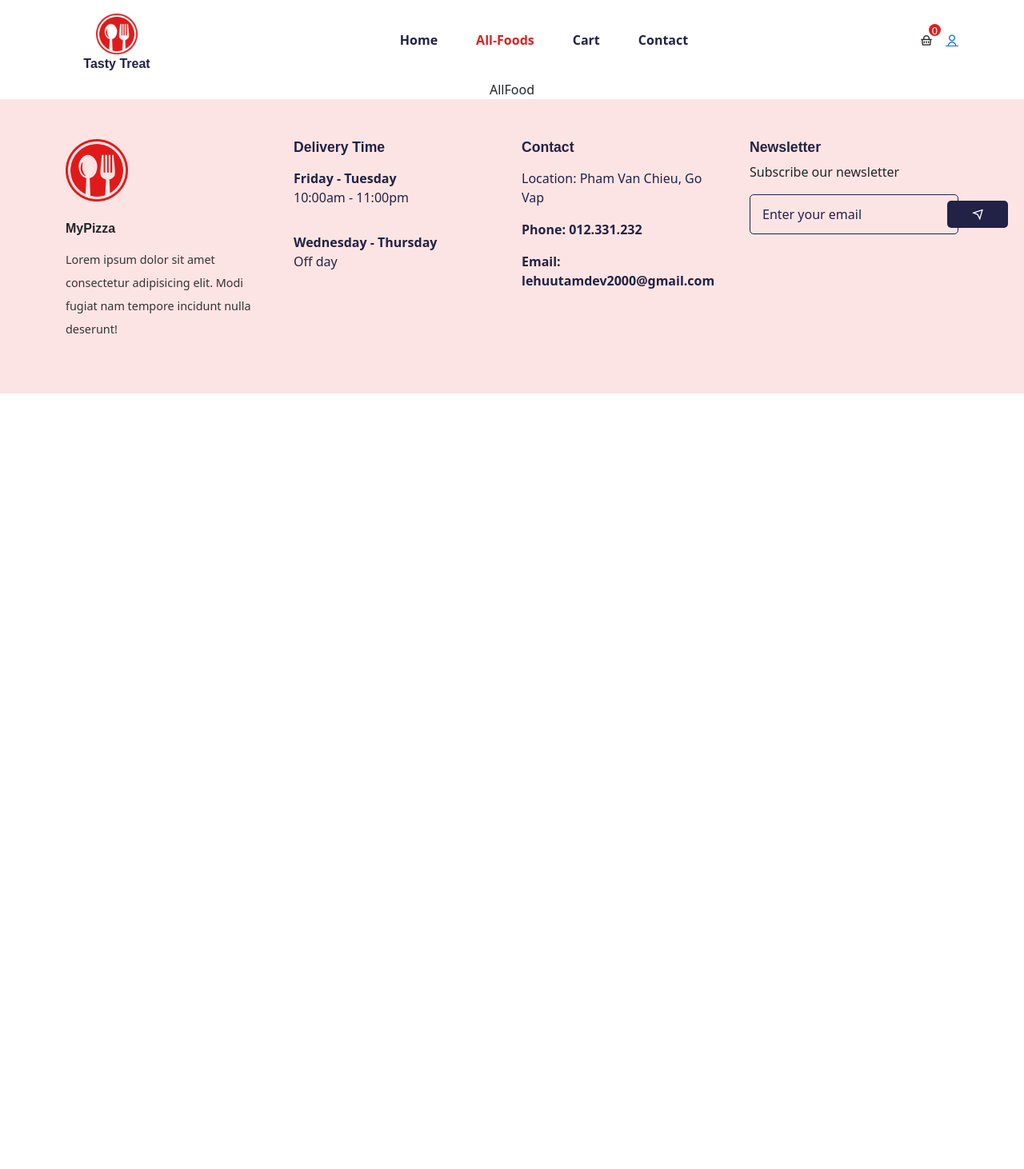
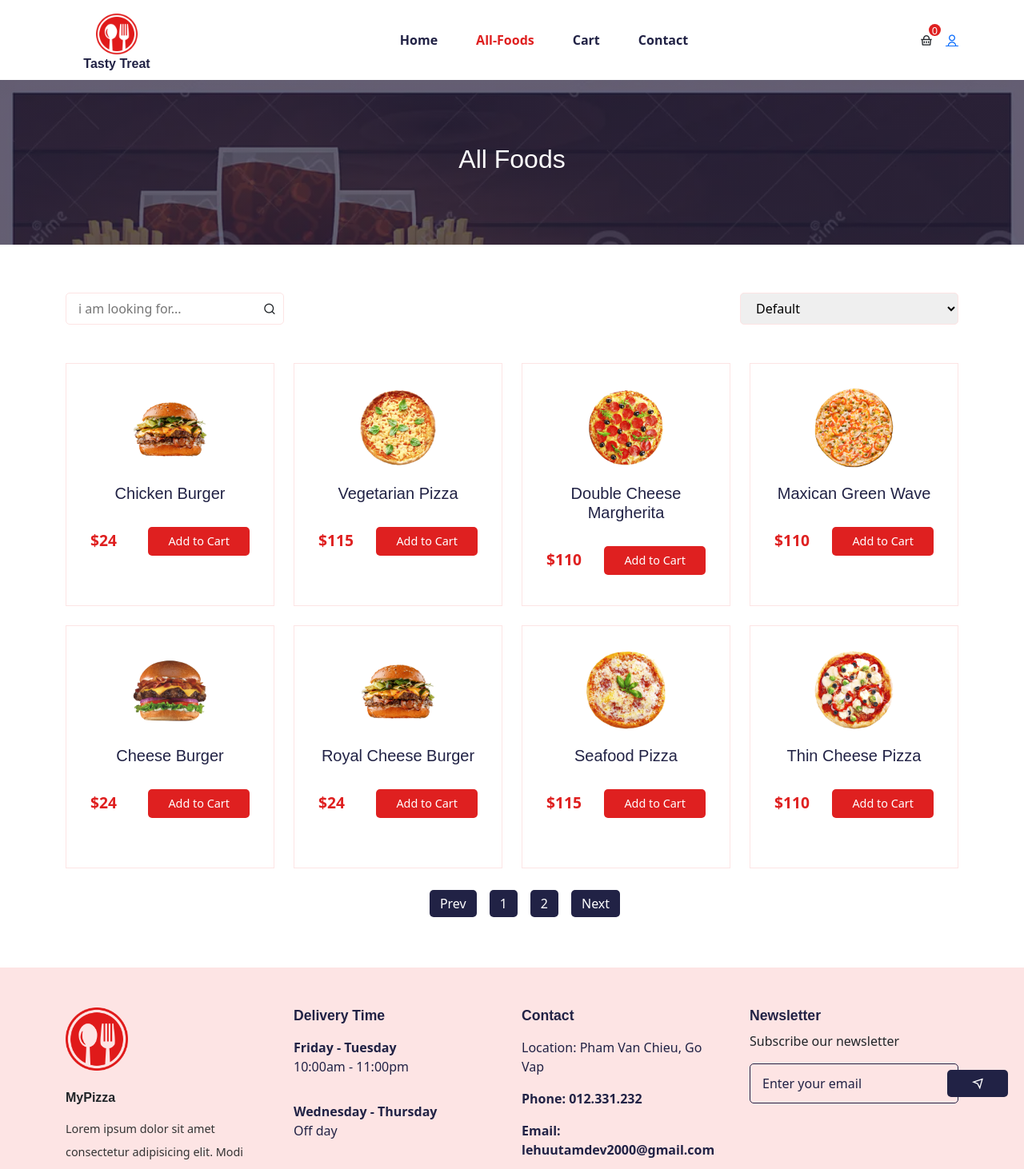
Before and after one commit to TamHuu/FastFood, a React (Create React App) app: page /foods in a window 1280 px wide. Shown: the top 1462 px of the page at 80% size. Before the commit the page ends 800 px from the top, so only its background shows below. Built offline with nearby package versions, Linux system fonts and the light colour scheme; a web font is replaced by a local one.

Commit message:
search and filter

```diff
--- /dev/null
+++ b/src/components/UI/common-section/CommonSection.jsx
@@ -0,0 +1,18 @@
+import React from 'react'
+import "../../../styles/common-section.css"
+import { Container } from 'reactstrap'
+const CommonSection = (props) => {
+    return (
+        <div>
+            <section className='common__section'>
+                <Container>
+                    <h2 className='text-white'>{props.title}</h2>
+                </Container>
+            </section>
+
+        </div>
+
+    )
+}
+
+export default CommonSection
--- a/src/pages/AllFood.jsx
+++ b/src/pages/AllFood.jsx
@@ -1,8 +1,71 @@
-import React from 'react'
+import React, { useState } from 'react'
+import Helmet from "../components/Helmet/Helmet"
+import CommonSection from '../components/UI/common-section/CommonSection'
+import { Container, Row, Col } from 'reactstrap'
+import products from "../assets/fake-data/products"
+import ProductCard from "../components/UI/product-cart/ProductCart"
+import "../styles/all-foods.css"
+import ReactPaginate from "react-paginate"
+import "../styles/paginate.css"
+function AllFood() {
+  const [searchTerm, setSearchTerm] = useState('')
+  const [pageNumber, setPageNumber] = useState(0)
+  const searchedProduct = products
+    ?.filter((item) => {
+      if (searchTerm.value === "") return item;
+      if (item.title.toLowerCase().includes(searchTerm.toLowerCase()))
+        return item;
+    })
+  const productPerPage = 8
+  const visitedPage = pageNumber * productPerPage
+  const displayPage = searchedProduct.slice(visitedPage, visitedPage + productPerPage)
+  const pageCount = Math.ceil(searchedProduct.length / productPerPage)
+  const changePage = ({ selected }) => {
+    setPageNumber(selected)
+  }
+  return (
+    <Helmet title="All Foods">
+      <CommonSection title="All Foods" />
+      <section>
+        <Container>
+          <Row>
+            <Col lg="6" md="6" sm="6">
+              <div className="search__widget d-flex align-items-center justify-content-between w-50">
+                <input type="text" name="" placeholder="i am looking for..." id="" onChange={(e) => setSearchTerm(e.target.value)} value={searchTerm} />
+                <span><i className='ri-search-line'></i></span>
+              </div>
+            </Col>
+            <Col lg="6" md="6" sm="6" className='mb-5'>
+              <div className="sorting__widget text-end">
+                <select name="" id="" className='w-50' >
+                  <option>Default</option>
+                  <option value="ascending">A-Z</option>
+                  <option value="descending">Z-A</option>
+                  <option value="high-price">High Price</option>
+                  <option value="low-price">Low Price</option>
+                </select>
+              </div>
+            </Col>
+            {
+              displayPage.map((item) => (
+                <Col lg="3" md="4" sm="6" xs="6" key={item.id} className='mb-4'>
+                  <ProductCard item={item} />
+                </Col>
 
-function AllFood() {
-  return (
-    <div>AllFood</div>
+              ))}
+            <div>
+              <ReactPaginate
+                pageCount={pageCount}
+                onPageChange={changePage}
+                previousLabel={"Prev"}
+                nextLabel={"Next"}
+                containerClassName="paginationBttns"
+              />
+            </div>
+          </Row>
+        </Container>
+      </section>
+    </Helmet>
   )
 }
 
--- /dev/null
+++ b/src/styles/all-foods.css
@@ -0,0 +1,14 @@
+.search__widget,.sorting__widget select{
+    padding: 7px 15px;
+    border: 1px solid #fde4e4;
+    border-radius: 5px;
+    cursor: pointer;
+
+}
+.search__widget input{
+    border: none;
+}
+
+.search__widget input:focus{
+    outline: none;
+}
--- /dev/null
+++ b/src/styles/common-section.css
@@ -0,0 +1,8 @@
+.common__section{
+    background: linear-gradient(#212145b2,#212245b2),url("../assets/images/banner.jpg");
+background-repeat: no-repeat;
+background-size: cover;
+padding: 80px 0px;
+
+
+}
--- /dev/null
+++ b/src/styles/paginate.css
@@ -0,0 +1,27 @@
+.paginationBttns{
+    width: 80%;
+    height: 40px;
+    margin: auto;
+    display: flex;
+    align-items: center;
+    justify-content: center;
+    column-gap:1rem;
+    list-style: none;
+
+}
+.paginationBttns a {
+    padding: 5px 13px;
+    background: #212245;
+
+    color: #fff !important;
+    border-radius: 5px;
+    display: flex;
+    align-items: center;
+    justify-content: center;
+    cursor: pointer;
+ text-decoration: none;
+
+}
+.paginationBttns a:hover{
+background: #df2020;
+}
```
Also changed, not shown: src/assets/images/banner.jpg (added).
